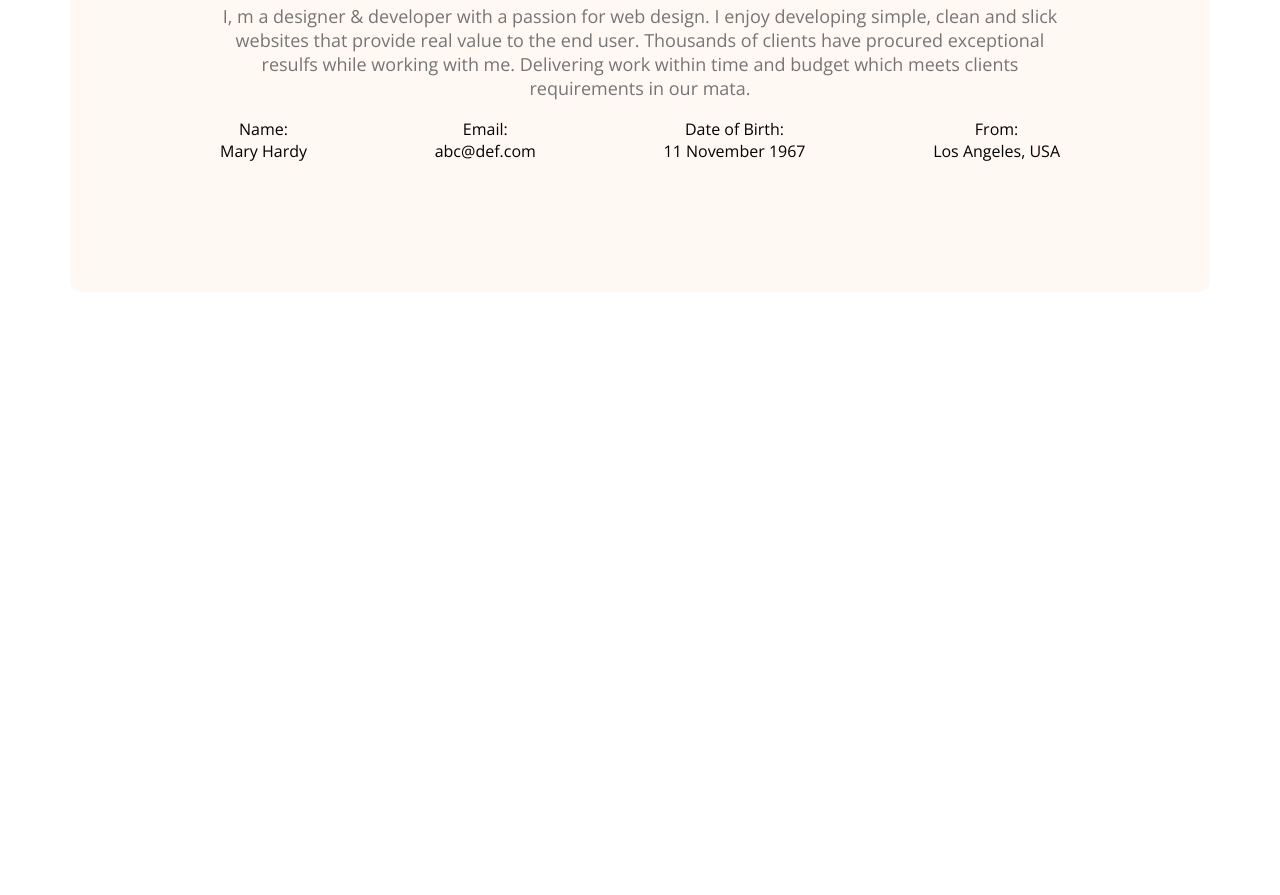
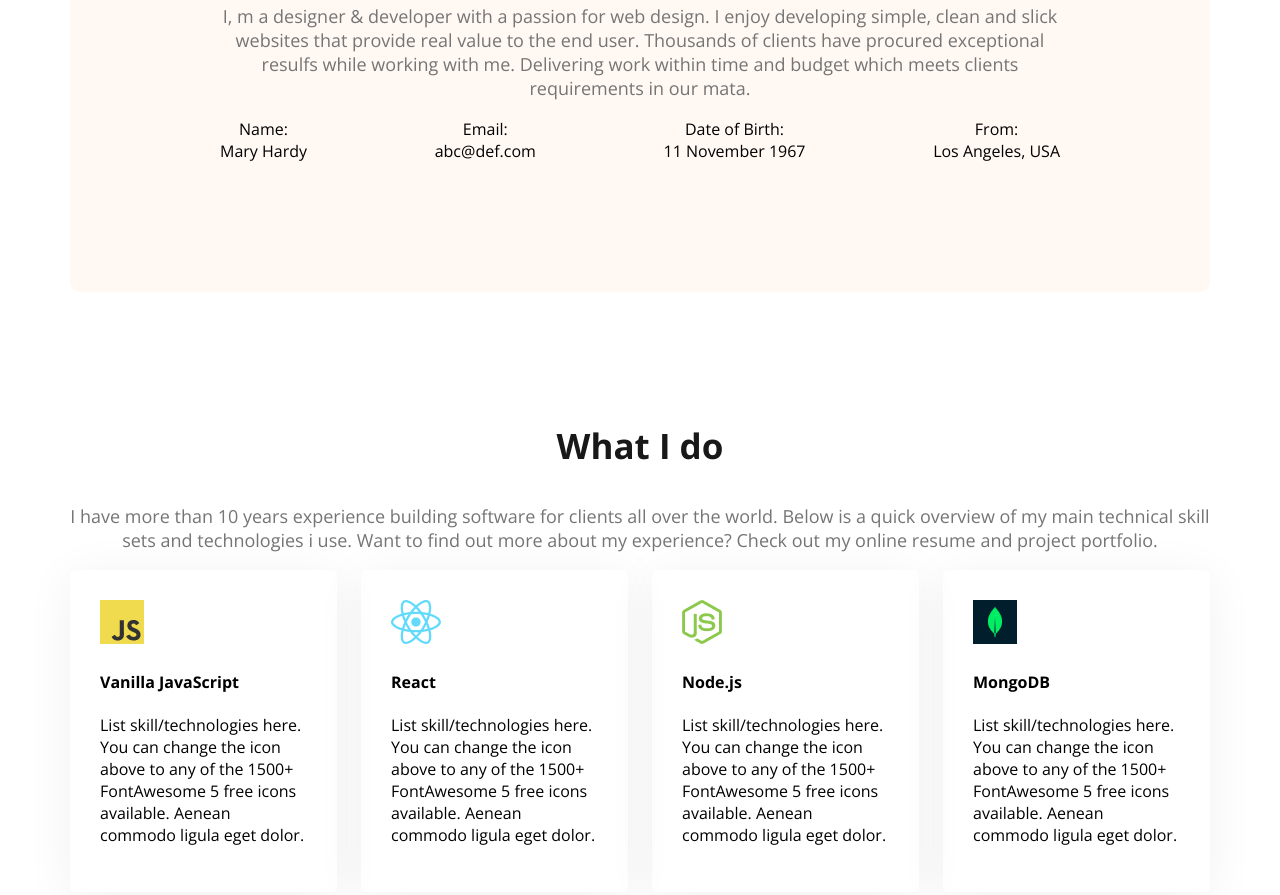
Before and after one commit to nakib233/Web-developer-Portfolio, a plain HTML site: page index.html in a window 1280 px wide. Shown: the part 1203-2098 px from the top of the page. Before the commit the page ends 1503 px from the top, so only its background shows below. Drawn offline with nearby package versions, Linux system fonts and the light colour scheme.

Commit message:
added more features

```diff
--- a/index.html
+++ b/index.html
@@ -64,6 +64,36 @@
 
             </div>
         </section>
+        <!-- What is do section start -->
+         <section class = "skills">
+            <h3 class = "section-title text-center">What I do</h3>
+            <p class="section-description text-center">I have more than 10 years experience building software for clients all over the world. Below is a quick overview of my main technical skill sets and technologies i use. Want to find out more about my experience? Check out my online resume and project portfolio.</p>
+
+            <div class="skill-container">
+                <!-- .skill*4>img+h4.skill-title+p.skill-description -->
+                <div class="skill">
+                    <img src="images/icons/js.png" alt="">
+                    <h4 class="skill-title">Vanilla JavaScript</h4>
+                    <p class="skill-description">List skill/technologies here. You can change the icon above to any of the 1500+ FontAwesome 5 free icons available. Aenean commodo ligula eget dolor.</p>
+                </div>
+                <div class="skill">
+                    <img src="images/icons/react.png" alt="">
+                    <h4 class="skill-title">React</h4>
+                    <p class="skill-description">List skill/technologies here. You can change the icon above to any of the 1500+ FontAwesome 5 free icons available. Aenean commodo ligula eget dolor.</p>
+                </div>
+                <div class="skill">
+                    <img src="images/icons/nodejs.png" alt="">
+                    <h4 class="skill-title">Node.js</h4>
+                    <p class="skill-description">List skill/technologies here. You can change the icon above to any of the 1500+ FontAwesome 5 free icons available. Aenean commodo ligula eget dolor.</p>
+                </div>
+                <div class="skill">
+                    <img src="images/icons/mongo.png" alt="">
+                    <h4 class="skill-title">MongoDB</h4>
+                    <p class="skill-description">List skill/technologies here. You can change the icon above to any of the 1500+ FontAwesome 5 free icons available. Aenean commodo ligula eget dolor.</p>
+                </div>
+
+            </div>
+         </section>
     </main>
 
     <footer>
--- a/styles/portfolio.css
+++ b/styles/portfolio.css
@@ -48,6 +48,12 @@
     font-size: 18px;
     color:#757575;
 }
+
+.text-center {
+    text-align: center;
+}
+
+
 /* Nav Styles */
 nav {
     display: flex;
@@ -112,7 +118,10 @@ main {
     max-width:1140px;
     margin:0 auto;
 }
-
+main section {
+    margin-top: 130px;
+    margin-bottom: 130px;
+}
 /* about styles */
 .about{
     border-radius: 10px;
@@ -130,3 +139,15 @@ div .about-item p{
 
 
 }
+
+/* Skill section styles */
+.skill-container{
+    display:flex;
+    gap:24px;
+}
+
+.skill {
+    padding: 30px;
+    box-shadow: 0 6px 50px 0 rgba(0, 0, 0, 0.06);
+    border-radius: 5px;
+}
```
